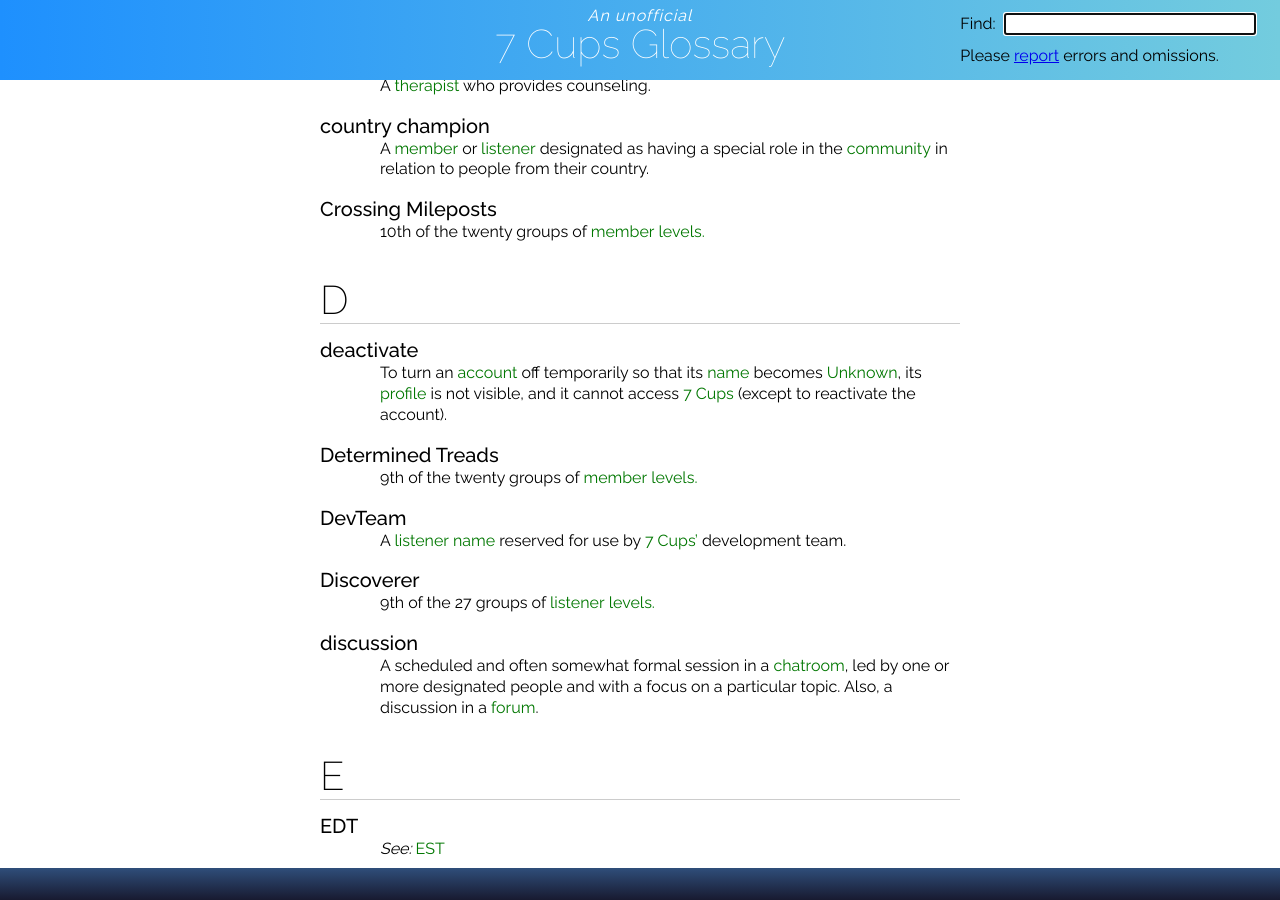
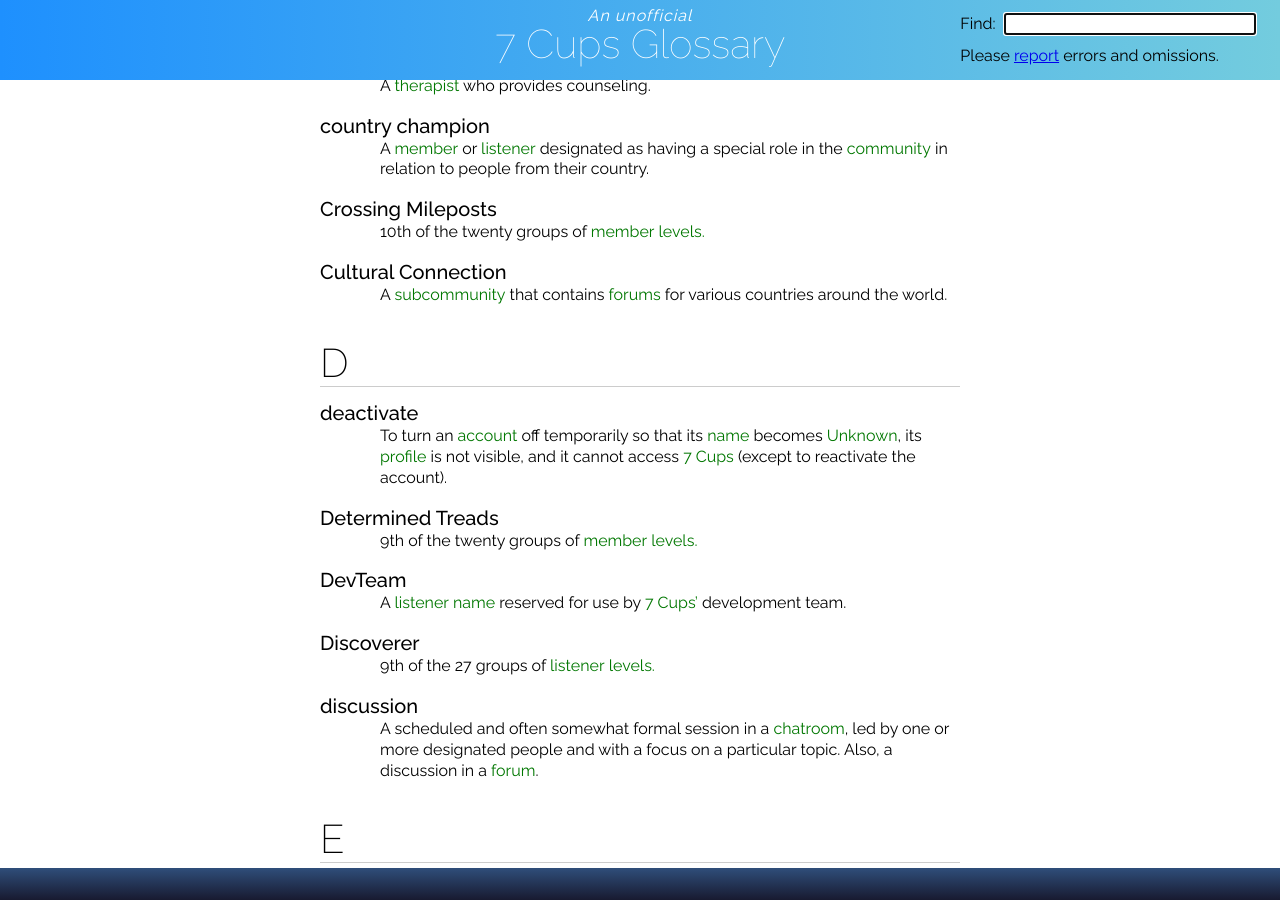
Before and after one commit to RarelyCharlie/rarelycharlie.github.io, a Jekyll site: the page built from glossary.md, in a window 1280 px wide and 900 px high, scrolled down 5546 px. Built offline with Jekyll 4.4.1, drawn with Linux system fonts in a browser that asks for light colours.

Commit message:
add cultural connection

```diff
--- a/glossary.md
+++ b/glossary.md
@@ -203,6 +203,9 @@ A ~~member~~ or ~~listener~~ designated as having a special role in the ~~commun
 
 # Crossing Mileposts
 10th of the twenty groups of ~~member~~ ~~levels./level~~
+
+# Cultural Connection
+A ~~subcommunity~~ that contains ~~forums/forum~~ for various countries around the world.
 
 ## D
 
```
